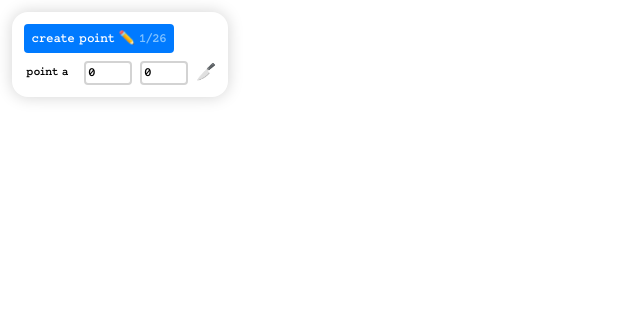
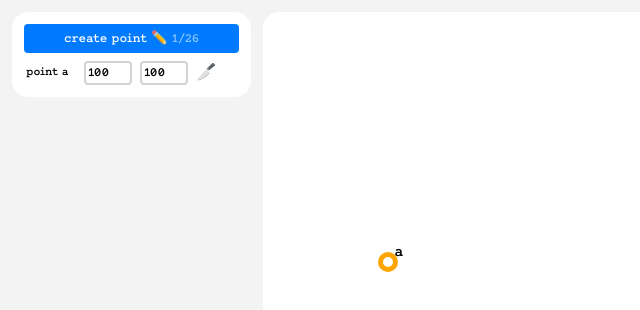
Before and after one commit to Couches/bezier, a website: page index.html in a window 1280 px wide. Both pictures are taken after a click on the button "create point ✏️". Shown: the whole page, without its empty margins (0-640 px from the left). Drawn offline with Linux system fonts and the light colour scheme.

Commit message:
Began adding curve functionality

```diff
--- a/bezier.js
+++ b/bezier.js
@@ -3,6 +3,9 @@ const createButton = document.getElementById("create-point");
 const itemCounter = document.getElementById("item-count");
 const pointList = document.getElementById("point-list");
 
+const curves = [];
+
+var numPoints = 0;
 var points = [];
 
 // Point Object
@@ -19,6 +22,14 @@ class Point {
     toString() { return `${this.x} ${this.y}` }
 }
 
+// Set Attribute List
+// Sets attributes of an element with a map of properties
+function setAttributeList(element, props)
+{
+    Object.entries(props).forEach(([key, value]) => {
+        element.setAttributeNS(null, key, value);
+    })
+}
 
 // Create List Point
 // Creates an HTML element containing information about its respective point
@@ -38,8 +49,8 @@ function createListPoint(x, y)
         id++;
     }
     if (id >= 26) return;
+
     div.id = id;
-
     div.className = "point-list-item";
 
     pointText.innerText = `point ${String.fromCharCode(parseInt(div.id) + 97)}`;
@@ -72,18 +83,49 @@ function createListPoint(x, y)
     points.push(div);
     pointList.appendChild(points[points.length - 1]);
 
+    createPointPath(x + id * 10, y + id * 10, id);
+
     updateCounter();
+}
+
+// Create a circle at x and y, then assign id
+function createPointPath(x, y, id)
+{
+    let circle = document.createElementNS('http://www.w3.org/2000/svg', 'circle');
+    let text = document.createElementNS('http://www.w3.org/2000/svg', 'text');
+
+    text.textContent = `${String.fromCharCode(parseInt(id) + 97)}`;
+
+    setAttributeList(circle, {
+        cx: x,
+        cy: y,
+        r: 6,
+        stroke: 'orange',
+        "stroke-width": '4px',
+        fill: 'transparent',
+        id: 'p' + id
+    });
+
+    setAttributeList(text, {
+        x: x + 5,
+        y: y - 5,
+        "font-size": "13px",
+        id: 't' + id
+    })
+
+    container.appendChild(circle);
+    container.appendChild(text);
 }
 
 // Update Counter
 // Changes the
 function updateCounter()
 {
-    let count = pointList.childElementCount;
+    numPoints = pointList.childElementCount;
     let text;
-    if (count > 0 && count < 26) text = count + "/26";
-    else if (count == 0) text = "";
-    else if (count == 26) text = "MAX"
+    if (numPoints > 0 && numPoints < 26) text = numPoints + "/26";
+    else if (numPoints <= 0) text = "";
+    else if (numPoints >= 26) text = "MAX"
 
     itemCounter.innerText = text;
 }
@@ -93,13 +135,29 @@ function createPoint(x, y)
     createListPoint(x, y);
 }
 
+// Delete Point
+// Removes point from PointList element and points array
+// and point circle from the svg
 function deletePoint(parentID)
 {
-    document.getElementById(parentID).remove();
-    console.log(`deleted ${parentID}`);
+    let target = document.getElementById(parentID);
+    points.splice(points.indexOf(target), 1);
+    target.remove();
+
+    document.getElementById("p" + parentID).remove();
+    document.getElementById("t" + parentID).remove();
+
+    //console.log(`deleted ${parentID}`);
     updateCounter();
 }
 
 createButton.addEventListener("click", () => {
-    createPoint(0, 0);
+    createPoint(100, 100);
 });
+
+function generatePath()
+{
+
+}
+
+//curves.push(document.createElementNS('http://www.w3.org/2000/svg', 'path'));
--- a/index.html
+++ b/index.html
@@ -13,7 +13,7 @@
         <div id="point-list"></div>
     </div>
 
-    <svg id="container" viewbox="0 0 400 300"></svg>
+    <svg id="container" viewbox="0 0 400 200"></svg>
 
     <script src="bezier.js"></script>
 </body>
--- a/styles.css
+++ b/styles.css
@@ -11,7 +11,9 @@
 }
 
 body {
+    background: rgb(243, 243, 243);
     display: flex;
+    height: 100vh;
 }
 
 #point-menu {
@@ -25,7 +27,7 @@ body {
     height: fit-content;
 
     /* Style */
-    box-shadow: 0px 0px 16px rgb(211, 211, 211);
+    background: white;
     border-radius: 16px;
 }
 
@@ -38,7 +40,7 @@ body {
     margin-left: 8px;
 
     /* Dimension */
-    width: 150px;
+    width: 215px;
 
     /* Style */
     border: none;
@@ -106,7 +108,18 @@ body {
 
 /* SVG Styles */
 #container {
-    background: transparent;
+    margin: 12px 16px 12px 0px;
+
+    /* Dimension */
+    box-sizing: border-box;
     width: 100%;
-    height: 100vh;
+    height: auto;
+    max-width: 500px;
+    max-height: 500px;
+
+    /* Style */
+    z-index: 5;
+
+    background: white;
+    border-radius: 16px;
 }
```
Also changed, not shown: tsconfig.json (deleted, +0 -7 lines).
